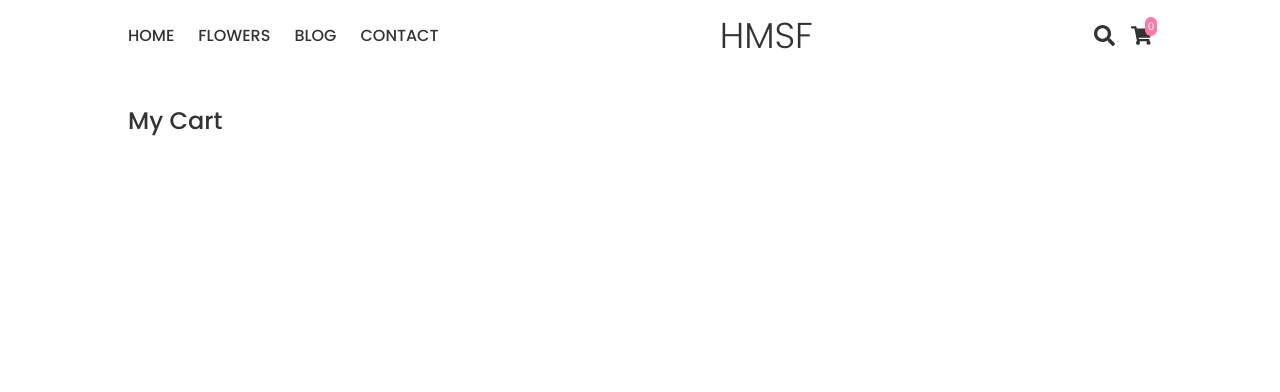
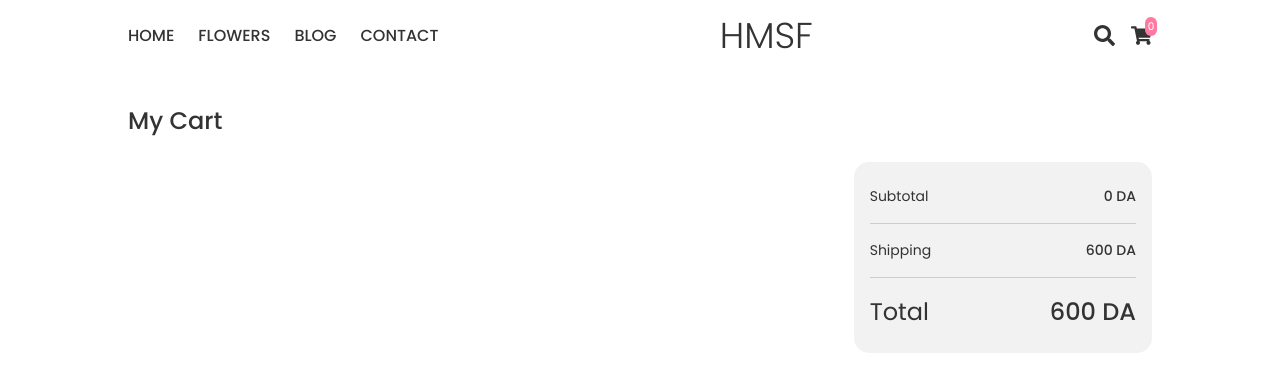
Before and after one commit to addayounes/hmsf, a React (Create React App) app: page /cart in a window 1280 px wide. Shown: the top 392 px of the page. Built offline with nearby package versions, Linux system fonts and the light colour scheme.

Commit message:
Added sort logic + cart pricing

```diff
--- a/package.json
+++ b/package.json
@@ -21,6 +21,7 @@
         "react-router-dom": "^5.3.0",
         "react-scripts": "4.0.3",
         "redux": "^4.1.1",
+        "redux-devtools-extension": "^2.13.9",
         "redux-thunk": "^2.3.0",
         "typescript": "^4.4.3",
         "web-vitals": "^1.1.2"
--- a/src/components/BestSelling/BestSelling.tsx
+++ b/src/components/BestSelling/BestSelling.tsx
@@ -1,15 +1,23 @@
 import React, { useEffect } from "react";
-import { RootStateOrAny, useDispatch, useSelector } from "react-redux";
+import { useDispatch, useSelector } from "react-redux";
 import { getBestSellingFlowers } from "../../redux/ducks/flowers";
+import { RootState } from "../../redux/store";
 import Button from "../Button/Button";
 import ProductCard, { ProductCardProps } from "../ProductCard/ProductCard";
 import "./BestSelling.css";
 
+type flowers = ProductCardProps["product"][];
+
 const BestSelling: React.FC = () => {
     const dispatch = useDispatch();
-    const flowers: ProductCardProps["product"][] = useSelector(
-        (state: RootStateOrAny) => state.flowersReducer.bestSelling
-    );
+    const flowers: flowers = useSelector((state: RootState) => state.flowersReducer.bestSelling);
+
+    const renderBestSellingFlowers = (): JSX.Element[] => {
+        return flowers?.map((flower, idx: number) => {
+            return <ProductCard key={idx} product={flower} />;
+        });
+    };
+
     useEffect(() => {
         dispatch(getBestSellingFlowers());
     }, []);
@@ -21,11 +29,7 @@ const BestSelling: React.FC = () => {
                     <Button label='see more' variant='secondary' />
                 </div>
 
-                <div className='best-selling-products '>
-                    {flowers?.map((flower, idx: number) => {
-                        return <ProductCard key={idx} product={flower} />;
-                    })}
-                </div>
+                <div className='best-selling-products '>{renderBestSellingFlowers()}</div>
             </div>
         </section>
     );
--- a/src/components/Sort/Sort.tsx
+++ b/src/components/Sort/Sort.tsx
@@ -1,17 +1,59 @@
-import React from "react";
+import React, { useState } from "react";
 import { FaSortDown } from "react-icons/fa";
+import { useDispatch, useSelector } from "react-redux";
+import { sortByName, sortByPriceAsc, sortByPriceDesc } from "../../redux/ducks/sort";
+import { RootState } from "../../redux/store";
 import "./Sort.css";
 
-interface SortProps {}
+interface SortOptions {
+    label: string;
+    action: () => void;
+}
 
-const Sort: React.FC<SortProps> = ({}) => {
+const Sort: React.FC<{ forceUpdate: any }> = ({ forceUpdate }) => {
+    const dispatch = useDispatch();
+    const [showSortOptions, setShowSortOptions] = useState(false);
+    const flowers = useSelector((state: RootState) => state.flowersReducer.flowers);
+
+    const sortOptions: SortOptions[] = [
+        {
+            label: "Name",
+            action: () => dispatch(sortByName(flowers)),
+        },
+        {
+            label: "Price Descending",
+            action: () => dispatch(sortByPriceDesc(flowers)),
+        },
+        {
+            label: "Price Ascending ",
+            action: () => dispatch(sortByPriceAsc(flowers)),
+        },
+    ];
+
+    const renderSortOptions = (): JSX.Element[] => {
+        return sortOptions.map((option, idx) => {
+            return (
+                <div
+                    onClick={() => {
+                        option.action();
+                        setShowSortOptions(false);
+                        forceUpdate();
+                    }}
+                    key={idx}
+                    className='sort--option'>
+                    {option.label}
+                </div>
+            );
+        });
+    };
+
     return (
-        <div>
-            <div className='sort '>
+        <div className='sort-wrapper'>
+            <div className='sort' onClick={() => setShowSortOptions((v) => !v)}>
                 Sort
                 <FaSortDown />
             </div>
-            <div className='sort-options'></div>
+            {showSortOptions && <div className='sort-options'>{renderSortOptions()}</div>}
         </div>
     );
 };
--- a/src/pages/Cart/Cart.css
+++ b/src/pages/Cart/Cart.css
@@ -1,5 +1,8 @@
 .cart {
     padding: 2em 0 0;
+}
+.cart > div {
+    align-items: flex-start;
 }
 .cart h1 {
     font-weight: var(--fw-normal);
@@ -13,5 +16,26 @@
 }
 .cart-payment--infos {
     flex-basis: 30%;
+    padding: 0.5em 1em;
+    border-radius: 15px;
     background-color: var(--clr-light-grey);
+    margin-left: 2rem;
 }
+.cart-payment--infos > div {
+    padding: 1rem 0;
+}
+.cart-payment--infos > div + div {
+    border-top: 1px solid var(--clr-grey);
+}
+.cart-payment--infos .total {
+    font-size: var(--fz-l);
+}
+.cart-payment--infos > div > p:last-child {
+    font-weight: var(--fw-normal);
+}
+.cart-payment--infos .subtotal {
+    font-size: var(--fz-s);
+}
+.cart-payment--infos .shipping {
+    font-size: var(--fz-s);
+}
--- a/src/pages/Cart/Cart.tsx
+++ b/src/pages/Cart/Cart.tsx
@@ -1,17 +1,28 @@
-import React from "react";
-import { RootStateOrAny, useSelector } from "react-redux";
+import React, { useCallback, useState } from "react";
+import { useSelector } from "react-redux";
+import { ProductCardProps } from "../../components/ProductCard/ProductCard";
 import ProductItem from "../../components/ProductItem/ProductItem";
-import { CartState } from "../../redux/ducks/cart";
+import { RootState } from "../../redux/store";
 import "./Cart.css";
 
+type flowers = ProductCardProps["product"][];
+
 const Cart: React.FC = () => {
-    const cartItems: CartState["cartItems"] = useSelector(
-        (state: RootStateOrAny) => state.cartReducer.cartItems
-    );
+    const shippingFee = 600;
+    const cartItems: flowers = useSelector((state: RootState) => state.cartReducer.cartItems);
 
     const renderCartItems = (): JSX.Element[] => {
-        return cartItems?.map((item) => <ProductItem product={item} />);
+        return cartItems?.map((item, idx) => <ProductItem key={idx} product={item} />);
     };
+    const calcSubTotal = useCallback((): number => {
+        let subtotal: number = 0;
+        cartItems.forEach((el) => (subtotal += el.price));
+        return subtotal;
+    }, [cartItems]);
+
+    const calcTotal = useCallback((): number => {
+        return calcSubTotal() + shippingFee;
+    }, [cartItems]);
 
     return (
         <section>
@@ -19,7 +30,20 @@ const Cart: React.FC = () => {
                 <h1>My Cart</h1>
                 <div className='split-between'>
                     <div className='cart-items'>{renderCartItems()}</div>
-                    <div className='cart-payment--infos'></div>
+                    <div className='cart-payment--infos'>
+                        <div className='subtotal split-between'>
+                            <p>Subtotal</p>
+                            <p>{calcSubTotal()} DA</p>
+                        </div>
+                        <div className='shipping split-between'>
+                            <p>Shipping</p>
+                            <p>{shippingFee} DA</p>
+                        </div>
+                        <div className='total split-between'>
+                            <p>Total</p>
+                            <p>{calcTotal()} DA</p>
+                        </div>
+                    </div>
                 </div>
             </div>
         </section>
--- a/src/pages/Shop/Shop.tsx
+++ b/src/pages/Shop/Shop.tsx
@@ -1,17 +1,17 @@
-import React, { useEffect } from "react";
-import { RootStateOrAny, useDispatch, useSelector } from "react-redux";
+import React, { useEffect, useReducer } from "react";
+import { useDispatch, useSelector } from "react-redux";
 import { addFlowers } from "../../firebase/db";
 import { getFlowers } from "../../redux/ducks/flowers";
+import { RootState } from "../../redux/store";
 import Filter from "../../components/Filter/Filter";
-import ProductCard, { ProductCardProps } from "../../components/ProductCard/ProductCard";
+import ProductCard from "../../components/ProductCard/ProductCard";
 import Sort from "../../components/Sort/Sort";
 import "./Shop.css";
 
 const Shop: React.FC = () => {
+    const [, forceUpdate] = useReducer((x) => x + 1, 0);
+    const flowers = useSelector((state: RootState) => state.flowersReducer.flowers);
     const dispatch = useDispatch();
-    const flowers: ProductCardProps["product"][] = useSelector(
-        (state: RootStateOrAny) => state.flowersReducer.flowers
-    );
     useEffect(() => {
         dispatch(getFlowers());
 
@@ -28,8 +28,8 @@ const Shop: React.FC = () => {
             <div className='shop-header'>
                 <div id='container' className='split-between'>
                     <Filter />
-                    <div>{flowers && flowers.length} Result</div>
-                    <Sort />
+                    <div>{flowers?.length} Result</div>
+                    <Sort forceUpdate={forceUpdate} />
                 </div>
             </div>
             <div className='store-items' id='container'>
--- a/src/redux/ducks/cart.ts
+++ b/src/redux/ducks/cart.ts
@@ -1,9 +1,11 @@
 import { ProductCardProps } from "../../components/ProductCard/ProductCard";
+
+type flower = ProductCardProps["product"];
 
 const ADD_TO_CART: string = "ADD_TO_CART";
 const REMOVE_FROM_CART: string = "REMOVE_FROM_CART";
 
-export const addToCart = (item: ProductCardProps["product"]) => ({
+export const addToCart = (item: flower) => ({
     type: ADD_TO_CART,
     payload: item,
 });
@@ -15,8 +17,8 @@ export const removeFromCart = (id: string) => ({
 
 // reducer
 
-export interface CartState {
-    cartItems: ProductCardProps["product"][];
+interface CartState {
+    cartItems: flower[];
 }
 
 const initialState = {
--- a/src/redux/ducks/flowers.ts
+++ b/src/redux/ducks/flowers.ts
@@ -1,7 +1,8 @@
-import { Dispatch } from "react";
+import { Dispatch } from "redux";
 import { getProducts } from "../../firebase/db";
 import type { ProductCardProps } from "../../components/ProductCard/ProductCard";
-import { RootStateOrAny } from "react-redux";
+
+type flowers = ProductCardProps["product"][];
 
 // actions types
 
@@ -10,49 +11,50 @@ const SET_BEST_SELLING_FLOWERS: string = "SET_BEST_SELLING_FLOWERS";
 
 // sync actions
 
-const setFlowers = (flowers: ProductCardProps["product"][]) => ({
+const setFlowers = (flowers: flowers) => ({
     type: SET_FLOWERS,
     payload: flowers,
 });
 
-const setBestSellingFlowers = (flowers: ProductCardProps["product"][]) => ({
+const setBestSellingFlowers = (flowers: flowers) => ({
     type: SET_BEST_SELLING_FLOWERS,
     payload: flowers,
 });
 
 // thunk async actions
 
-export const getFlowers = () => async (dispatch: Dispatch<{}>) => {
-    const flowers = (await getProducts()) as ProductCardProps["product"][];
+export const getFlowers = () => async (dispatch: Dispatch) => {
+    const flowers = (await getProducts()) as flowers;
     dispatch(setFlowers(flowers));
 };
 
-export const getBestSellingFlowers = () => async (dispatch: Dispatch<{}>) => {
-    const flowers = (await getProducts()) as ProductCardProps["product"][];
+export const getBestSellingFlowers = () => async (dispatch: Dispatch) => {
+    const flowers = (await getProducts()) as flowers;
     dispatch(setBestSellingFlowers(flowers.slice(0, 3)));
 };
 
-interface FlowersState {
-    flowers: ProductCardProps["product"][] | null;
-    bestSelling: ProductCardProps["product"][] | null;
+interface ActionType {
+    type: string;
+    payload: flowers;
 }
 
-interface ActionType {
-    type: string;
-    payload: ProductCardProps["product"][];
+interface FlowersState {
+    flowers: flowers;
+    bestSelling: flowers;
 }
 
-const initialState = {
-    flowers: null,
-    bestSelling: null,
+const initialState: FlowersState = {
+    flowers: [],
+    bestSelling: [],
 };
 
-const flowersReducer = (state: FlowersState = initialState, { type, payload }: ActionType) => {
+const flowersReducer = (state = initialState, { type, payload }: ActionType) => {
     switch (type) {
         case SET_FLOWERS:
             return { ...state, flowers: payload };
         case SET_BEST_SELLING_FLOWERS:
             return { ...state, bestSelling: payload };
+
         default:
             return state;
     }
--- /dev/null
+++ b/src/redux/ducks/sort.ts
@@ -0,0 +1,50 @@
+import { ProductCardProps } from "../../components/ProductCard/ProductCard";
+
+type flowers = ProductCardProps["product"][];
+
+interface SortState {
+    flowers: flowers;
+}
+
+const SORT_BY_NAME: string = "SORT_BY_NAME";
+const SORT_BY_PRICE_ASC: string = "SORT_BY_PRICE_ASC";
+const SORT_BY_PRICE_DESC: string = "SORT_BY_PRICE_DESC";
+
+export const sortByName = (flowers: flowers) => ({
+    type: SORT_BY_NAME,
+    payload: flowers,
+});
+
+export const sortByPriceAsc = (flowers: flowers) => ({
+    type: SORT_BY_PRICE_ASC,
+    payload: flowers,
+});
+
+export const sortByPriceDesc = (flowers: flowers) => ({
+    type: SORT_BY_PRICE_DESC,
+    payload: flowers,
+});
+
+const sortReducer = (
+    state: SortState = { flowers: [] },
+    action: { type: string; payload: flowers }
+) => {
+    switch (action.type) {
+        case SORT_BY_NAME:
+            return {
+                flowers: action.payload.sort((a, b) => (a.title > b.title ? 1 : -1)),
+            };
+        case SORT_BY_PRICE_ASC:
+            return {
+                flowers: action.payload.sort((a, b) => (a.price > b.price ? 1 : -1)),
+            };
+        case SORT_BY_PRICE_DESC:
+            return {
+                flowers: action.payload.sort((a, b) => (a.price < b.price ? 1 : -1)),
+            };
+        default:
+            return state;
+    }
+};
+
+export default sortReducer;
```
Also changed, not shown: src/components/ProductItem/ProductItem.tsx (+13 -7 lines), src/components/Sort/Sort.css (+21 -0 lines), src/redux/store.ts (+6 -2 lines), 1 other file (tests, documents, lock files or other folders).
